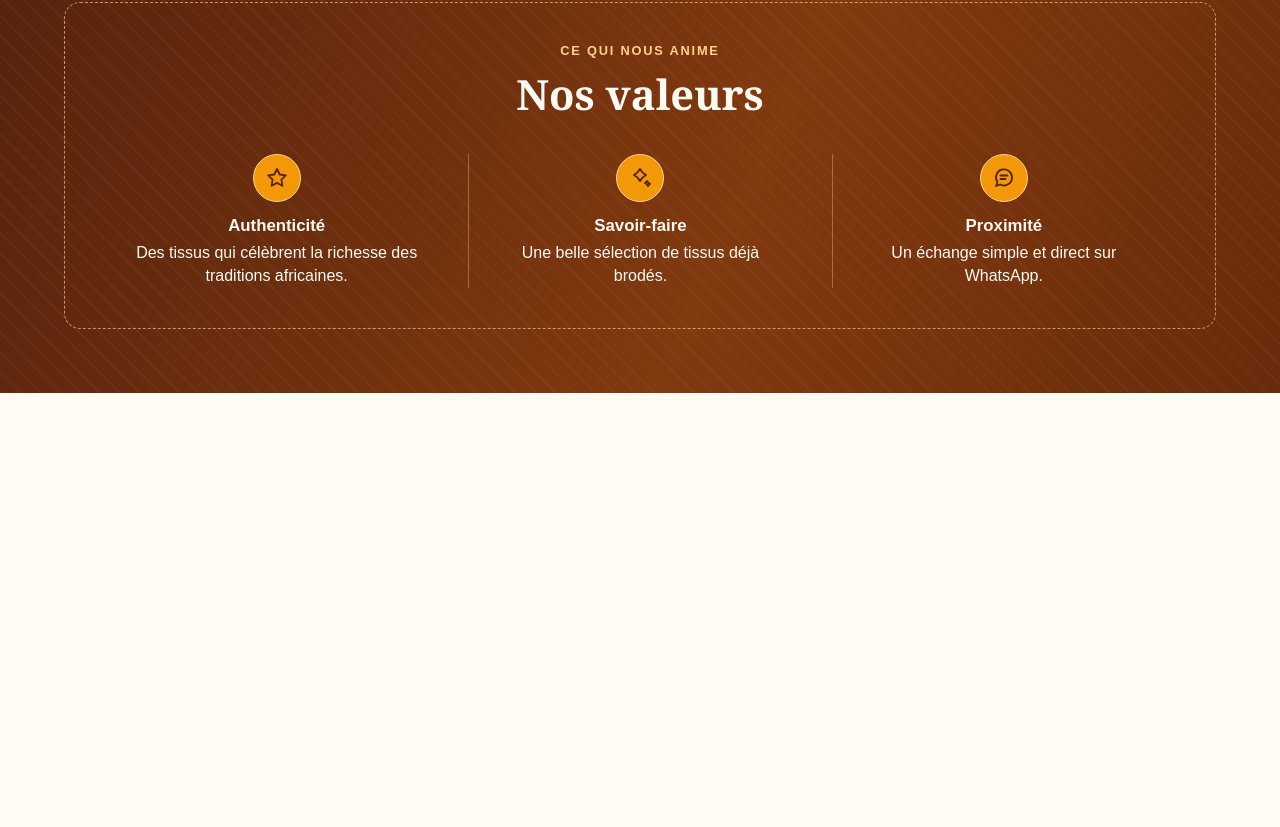
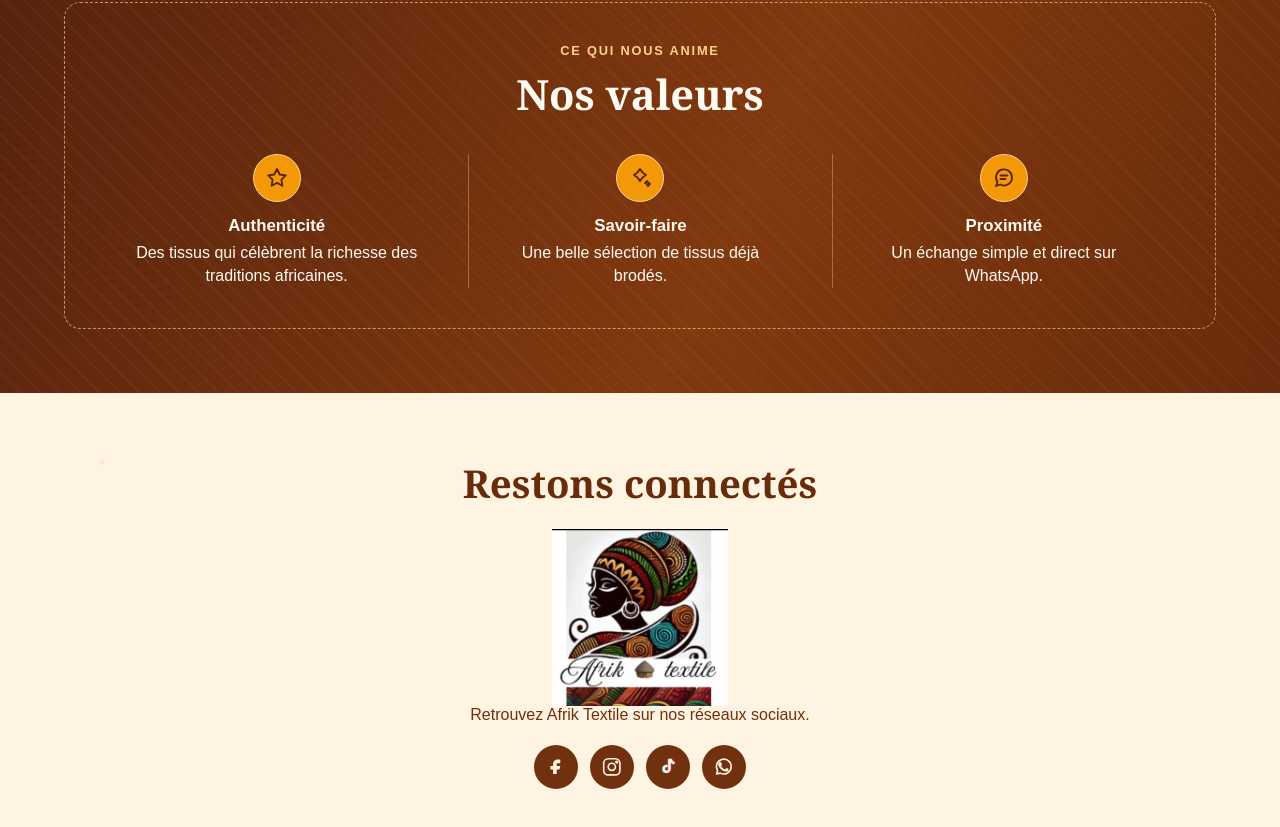
Before and after one commit to SamuelDev06/AfrikTextile, an Angular app: page / in a window 1280 px wide. Shown: the part 1797-2624 px from the top of the page. Before the commit the page ends 2190 px from the top, so only its background shows below. Built offline with nearby package versions, Linux system fonts and the light colour scheme.

Commit message:
ajout de la section contact

```diff
--- a/src/app/app.html
+++ b/src/app/app.html
@@ -19,7 +19,7 @@
     <div class="hero__content">
       <p class="hero__eyebrow">L’Afrique, tissée avec passion</p>
       <h1 id="hero-title">Afrik Textile</h1>
-      <p class="hero__tagline">L’authenticité africaine au cœur de vos créations</p>
+      <p class="hero__tagline">L’authenticité africaine, notre fierté.</p>
       <p class="hero__description">
         Découvrez nos tissus traditionnels, un voyage coloré à travers l’Afrique.
       </p>
@@ -39,4 +39,5 @@
     (countrySelected)="selectCountry($event)"
   ></app-catalogue>
   <app-engagements></app-engagements>
+  <app-contacts></app-contacts>
 </main>
--- a/src/app/app.ts
+++ b/src/app/app.ts
@@ -1,10 +1,11 @@
 import { Component, signal } from '@angular/core';
 import { Catalogue } from './components/catalogue/catalogue';
+import { Contacts } from './components/contacts/contacts';
 import { Engagements } from './components/engagements/engagements';
 import { Origins } from './components/origins/origins';
 
 @Component({
-  imports: [Origins, Catalogue, Engagements],
+  imports: [Origins, Catalogue, Engagements, Contacts],
   selector: 'app-root',
   styleUrl: './app.css',
   templateUrl: './app.html',
--- /dev/null
+++ b/src/app/components/contacts/contacts.css
@@ -0,0 +1,110 @@
+.contacts {
+  background:
+    radial-gradient(circle at 8% 15%, rgb(243 152 8 / 12%) 0 2px, transparent 3px),
+    #fff3e1;
+  padding: clamp(2.5rem, 6vw, 4rem) 1.5rem;
+  text-align: center;
+}
+
+.contacts__content {
+  margin: 0 auto;
+  max-width: 38rem;
+}
+
+.contacts__title {
+  color: #682b0b;
+  font-family: Georgia, 'Times New Roman', serif;
+  font-size: clamp(1.7rem, 4vw, 2.4rem);
+  margin: 0 0 1.25rem;
+}
+
+.contacts__logo {
+  display: block;
+  height: auto;
+  margin: 0 auto;
+  max-width: 11rem;
+  width: 100%;
+}
+
+.contacts__invitation {
+  color: #71300e;
+  margin: 0;
+}
+
+.contacts__socials {
+  align-items: center;
+  display: flex;
+  gap: 0.75rem;
+  justify-content: center;
+  list-style: none;
+  margin: 1.35rem 0 0;
+  padding: 0;
+}
+
+.contacts__social-icon {
+  align-items: center;
+  background: #71300e;
+  border-radius: 50%;
+  color: #fff3e1;
+  display: inline-flex;
+  height: 2.75rem;
+  justify-content: center;
+  width: 2.75rem;
+}
+
+.contacts a.contacts__social-icon {
+  cursor: pointer;
+  text-decoration: none;
+}
+
+.contacts a.contacts__social-icon:focus-visible {
+  outline: 3px solid #e99410;
+  outline-offset: 3px;
+}
+
+.contacts__social-icon svg {
+  fill: currentColor;
+  height: 1.35rem;
+  width: 1.35rem;
+}
+
+.contacts__social-icon svg[fill='none'] {
+  fill: none;
+  stroke: currentColor;
+  stroke-linecap: round;
+  stroke-linejoin: round;
+  stroke-width: 1.8;
+}
+
+.contacts__social-icon .contacts__social-dot {
+  fill: #71300e;
+}
+
+.contacts__social-icon--tiktok .contacts__tiktok-shadow--cyan {
+  fill: #25f4ee;
+}
+
+.contacts__social-icon--tiktok .contacts__tiktok-shadow--red {
+  fill: #fe2c55;
+}
+
+.contacts__social-icon--tiktok .contacts__tiktok-note {
+  fill: currentColor;
+}
+
+.contacts__social-icon--whatsapp .contacts__whatsapp-handset {
+  fill: currentColor;
+  stroke: none;
+}
+
+@media (prefers-reduced-motion: no-preference) {
+  .contacts__social-icon {
+    transition: background-color 160ms ease, transform 160ms ease;
+  }
+
+  .contacts__social-icon:hover {
+    background: #f39808;
+    color: #55220d;
+    transform: translateY(-2px);
+  }
+}
--- /dev/null
+++ b/src/app/components/contacts/contacts.html
@@ -0,0 +1,63 @@
+<section class="contacts" id="contacts" aria-labelledby="contacts-title">
+  <div class="contacts__content">
+    <h2 class="contacts__title" id="contacts-title">Restons connectés</h2>
+    <img class="contacts__logo" src="/img/AfrikTextile.jpg" alt="Logo Afrik Textile" />
+    <p class="contacts__invitation">Retrouvez Afrik Textile sur nos réseaux sociaux.</p>
+
+    <ul class="contacts__socials" aria-label="Réseaux sociaux d’Afrik Textile">
+      <li>
+        <span class="contacts__social-icon" role="img" aria-label="Facebook">
+          <svg viewBox="0 0 24 24" aria-hidden="true">
+            <path d="M14 8h3V4h-3c-3 0-5 2-5 5v2H6v4h3v5h4v-5h3l1-4h-4V9c0-.7.3-1 1-1Z" />
+          </svg>
+        </span>
+      </li>
+      <li>
+        <span class="contacts__social-icon" role="img" aria-label="Instagram">
+          <svg viewBox="0 0 24 24" fill="none" aria-hidden="true">
+            <rect x="3" y="3" width="18" height="18" rx="5" />
+            <circle cx="12" cy="12" r="4" />
+            <circle class="contacts__social-dot" cx="17.5" cy="6.8" r="1" />
+          </svg>
+        </span>
+      </li>
+      <li>
+        <span class="contacts__social-icon contacts__social-icon--tiktok" role="img" aria-label="TikTok">
+          <svg viewBox="0 0 24 24" aria-hidden="true">
+            <path
+              class="contacts__tiktok-shadow contacts__tiktok-shadow--cyan"
+              d="M14 3h2.3c.3 1.8 1.3 3 3.2 3.5v2.7a8 8 0 0 1-4.2-2v7.1a4.5 4.5 0 1 1-4.5-4.5c.3 0 .6 0 .9.1v2.7a1.9 1.9 0 1 0 .9 1.7V3Z"
+              transform="translate(-0.7 0.3)"
+            />
+            <path
+              class="contacts__tiktok-shadow contacts__tiktok-shadow--red"
+              d="M14 3h2.3c.3 1.8 1.3 3 3.2 3.5v2.7a8 8 0 0 1-4.2-2v7.1a4.5 4.5 0 1 1-4.5-4.5c.3 0 .6 0 .9.1v2.7a1.9 1.9 0 1 0 .9 1.7V3Z"
+              transform="translate(0.7 -0.3)"
+            />
+            <path
+              class="contacts__tiktok-note"
+              d="M14 3h2.3c.3 1.8 1.3 3 3.2 3.5v2.7a8 8 0 0 1-4.2-2v7.1a4.5 4.5 0 1 1-4.5-4.5c.3 0 .6 0 .9.1v2.7a1.9 1.9 0 1 0 .9 1.7V3Z"
+            />
+          </svg>
+        </span>
+      </li>
+      <li>
+        <a
+          class="contacts__social-icon contacts__social-icon--whatsapp"
+          href="https://wa.me/message/JKPDVMPZFGWSO1"
+          target="_blank"
+          rel="noopener noreferrer"
+          aria-label="Contacter Afrik Textile sur WhatsApp"
+        >
+          <svg viewBox="0 0 24 24" fill="none" aria-hidden="true">
+            <path d="M20.2 11.8a8.2 8.2 0 0 1-12.1 7.2L4 20l1.1-3.8a8.2 8.2 0 1 1 15.1-4.4Z" />
+            <path
+              class="contacts__whatsapp-handset"
+              d="M17.5 14.3c-.3-.1-1.7-.8-2-.9-.3-.1-.5-.1-.7.2-.2.3-.8.9-1 1.1-.2.2-.4.2-.7.1-.3-.1-1.2-.5-2.3-1.4-.9-.8-1.5-1.7-1.7-2-.2-.3 0-.5.1-.6l.5-.6.3-.5c.1-.2 0-.4 0-.5-.1-.1-.7-1.5-1-2-.2-.5-.5-.4-.7-.4h-.6c-.2 0-.5.1-.8.4-.3.3-1 1-1 2.3s1 2.7 1.1 2.9c.1.2 2 3 4.8 4.2.7.3 1.2.5 1.6.6.7.2 1.3.2 1.8.1.6-.1 1.7-.7 1.9-1.3.2-.6.2-1.2.2-1.3-.1-.2-.3-.3-.6-.4Z"
+            />
+          </svg>
+        </a>
+      </li>
+    </ul>
+  </div>
+</section>
```
Also changed, not shown: src/app/components/contacts/contacts.ts (added, +8 -0 lines), 1 other file (tests, documents, lock files or other folders).
